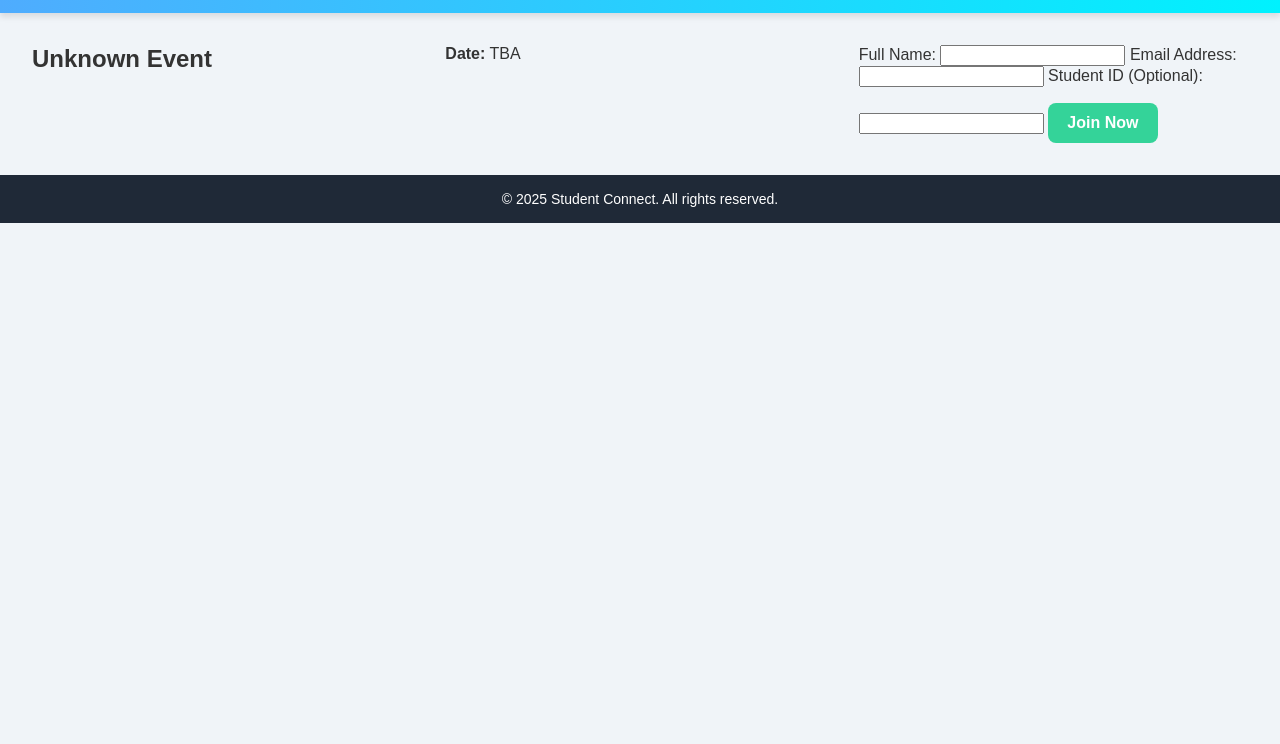
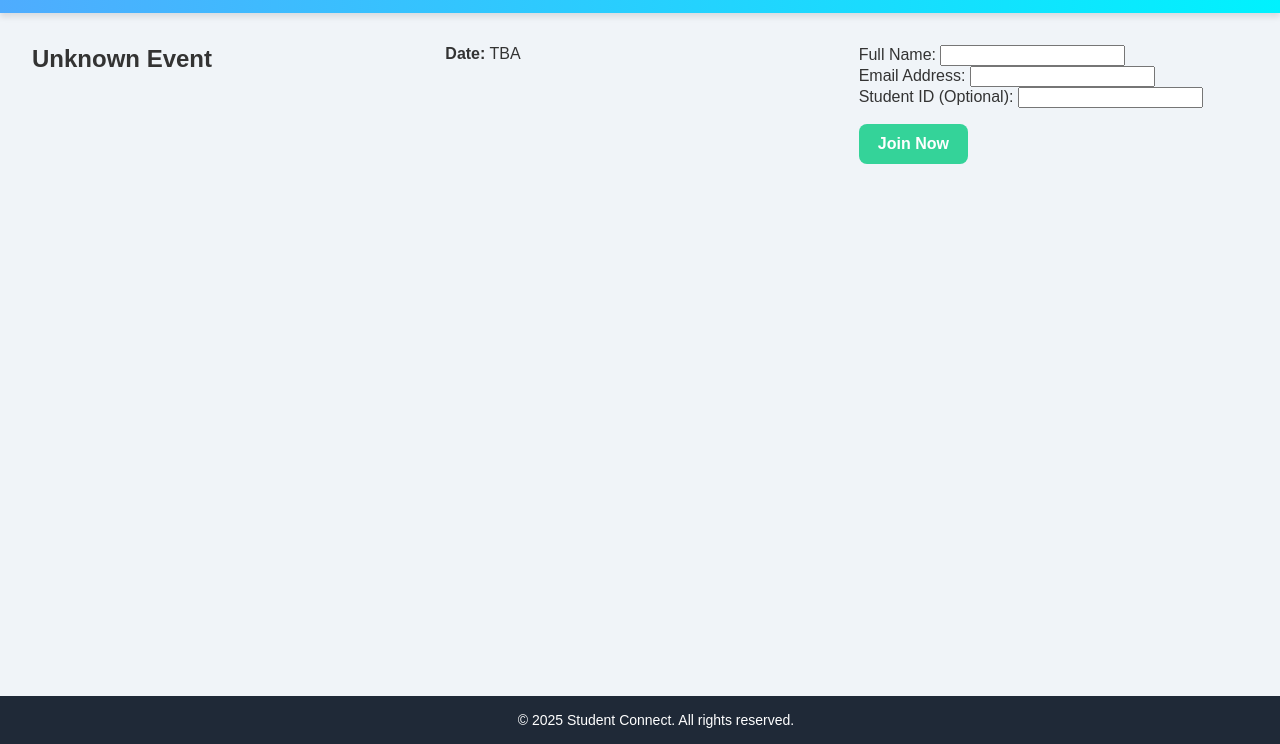
Before and after one commit to bliss1960/Pirate-app, a plain HTML site: page JoinEvents.html in a window 1280 px wide. Shown: the part 56-800 px from the top of the page. Drawn offline with Linux system fonts and the light colour scheme.

Commit message:
Edited footer placement, join event button and placement of form elements in the join event page

```diff
--- a/JoinEvents.html
+++ b/JoinEvents.html
@@ -23,13 +23,13 @@
 
         <form id="join-event-form">
             <label for="name">Full Name:</label>
-            <input type="text" id="name" name="name" required>
+            <input type="text" id="name" name="name" required><br>
 
             <label for="email">Email Address:</label>
-            <input type="email" id="email" name="email" required>
+            <input type="email" id="email" name="email" required><br>
 
             <label for="student-id">Student ID (Optional):</label>
-            <input type="text" id="student-id" name="student-id">
+            <input type="text" id="student-id" name="student-id"><br>
 
             <button type="submit" class="btn bg-green">Join Now</button>
         </form>
--- a/styles.css
+++ b/styles.css
@@ -103,12 +103,17 @@ a {
 
 /* Footer */
 .footer {
+  position: fixed;
+  left: 0;
+  bottom: 0;
+  width: 100%;
   text-align: center;
   padding: 1rem;
   background-color: #1f2937;
   color: white;
   font-size: 0.875rem;
 }
+
 .file-upload {
   display: block;
   background: #4facfe;
```
Also changed, not shown: events.html (+11 -3 lines).
